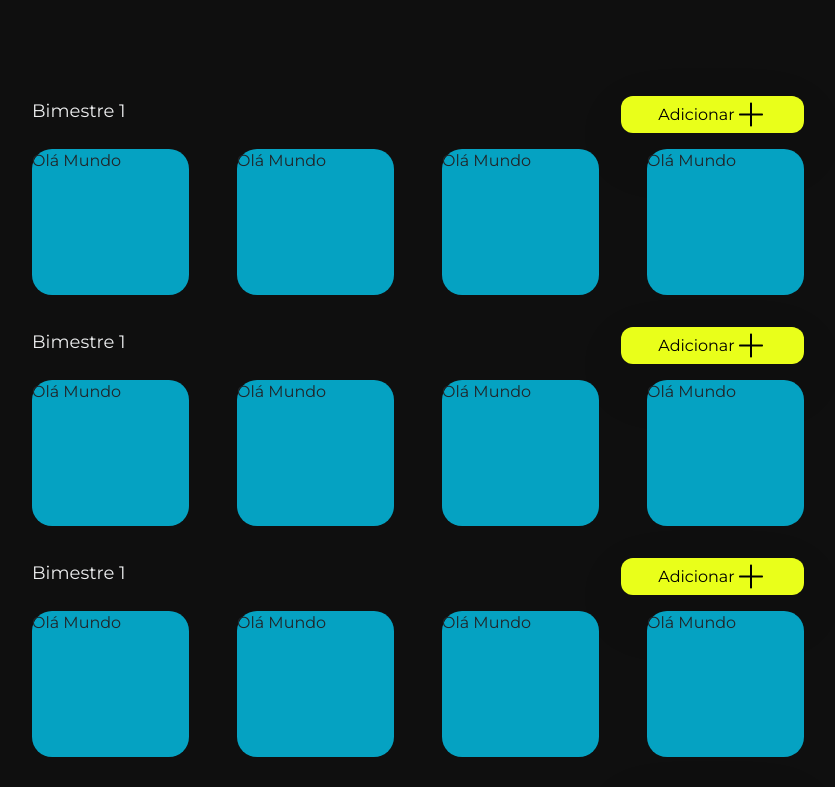
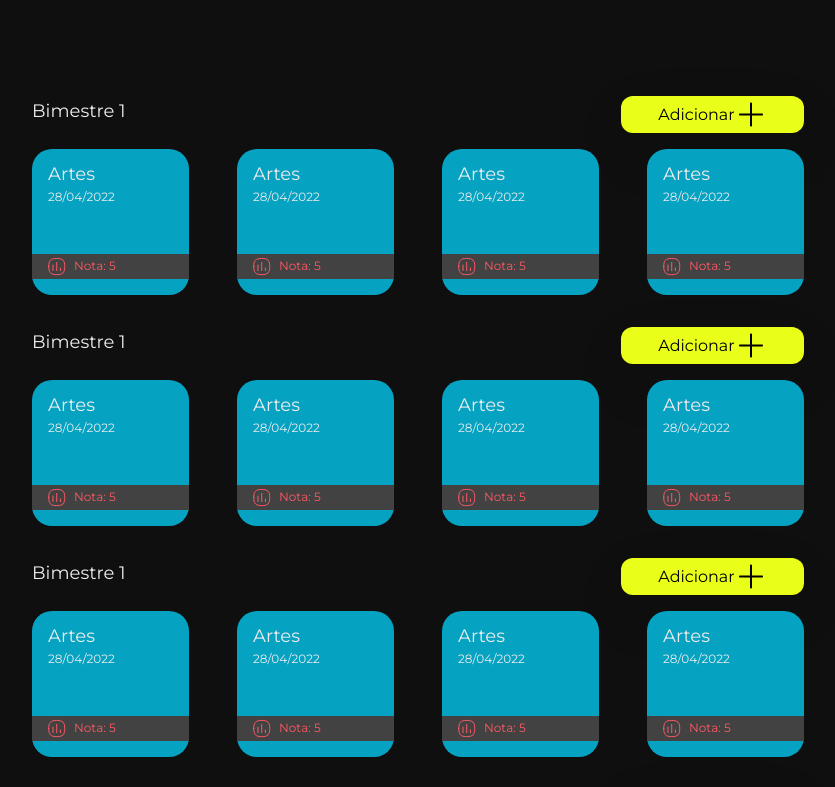
Before and after one commit to hugosique/grade-challenge-frontend, a React (Create React App) app: page / in a window 1280 px wide. Shown: the top 787 px of the page, without its empty margins (222-1057 px from the left). Built offline with nearby package versions, Linux system fonts and the light colour scheme.

Commit message:
grades mock style

```diff
--- a/src/components/Grade.tsx
+++ b/src/components/Grade.tsx
@@ -1,6 +1,15 @@
 import '../styles/Grade.scss';
+
+import ChartIcon from '../assets/icons/Chart.svg';
 
 export default (props: any) =>
     <div className='grade'>
-        Olá Mundo
+        <div className='grade__info'>
+            <h1>Artes</h1>
+            <h2>28/04/2022</h2>
+        </div>
+        <div className='grade__note'>
+            <img src={ChartIcon} alt="Icon" />
+            <span>Nota: 5</span>
+        </div>
     </div>
--- a/src/styles/Grade.scss
+++ b/src/styles/Grade.scss
@@ -5,4 +5,44 @@
     height: 146px;
     border-radius: 20px;
     background: $art-grade;
+    padding: 1rem 0;
+    display: flex;
+    flex-direction: column;
+    justify-content: space-between;
+
+    &__info {
+        margin-left: 1rem;
+        h1 {
+            margin: 0;
+            padding: 0;
+            color: $text-color;
+            font-size: 18px;
+            font-weight: 500;
+            line-height: 18px;
+        }
+
+        h2 {
+            margin: 0;
+            padding: 0;
+            color: $text-color;
+            font-size: 12px;
+            font-weight: 400;
+            line-height: 12px;
+            margin-top: .5rem;
+        }
+    }
+
+    &__note {
+        display: flex;
+        align-items: center;
+        background: $line-color;
+        padding: .2rem 0 .2rem 1rem;
+        span {
+            color: $danger;
+            font-size: 12px;
+            font-weight: 400;
+            line-height: 14px;
+            margin-left: .5rem;
+        }
+    }
 }
--- a/src/styles/scss/_variables.scss
+++ b/src/styles/scss/_variables.scss
@@ -10,3 +10,5 @@ $note-bg-: #0F0F0FB2;
 $line-color: #424242;
 
 $text-color: #ECEDEE;
+
+$danger: #FF5964;
```
Also changed, not shown: src/assets/icons/Chart.svg (added).
